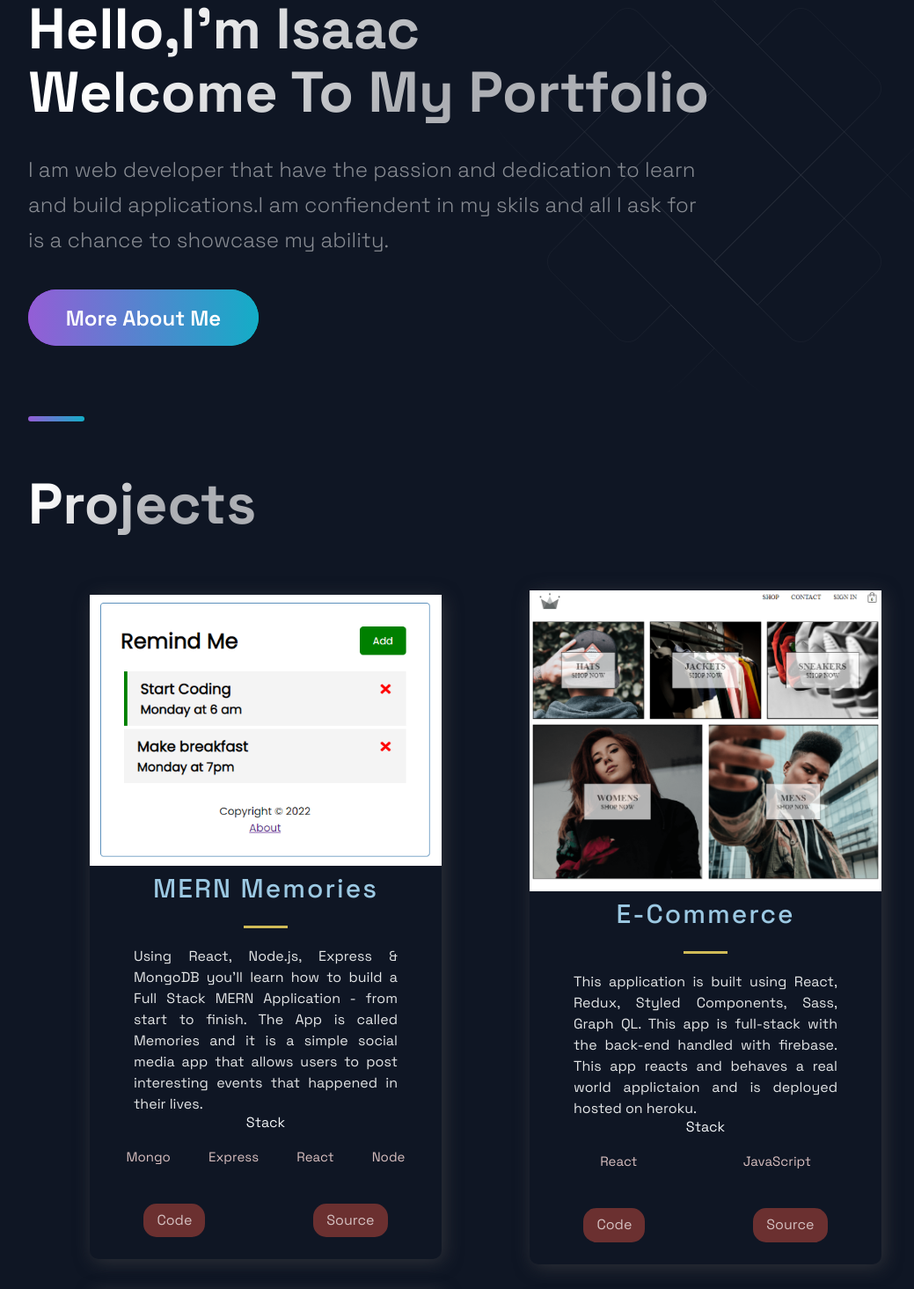
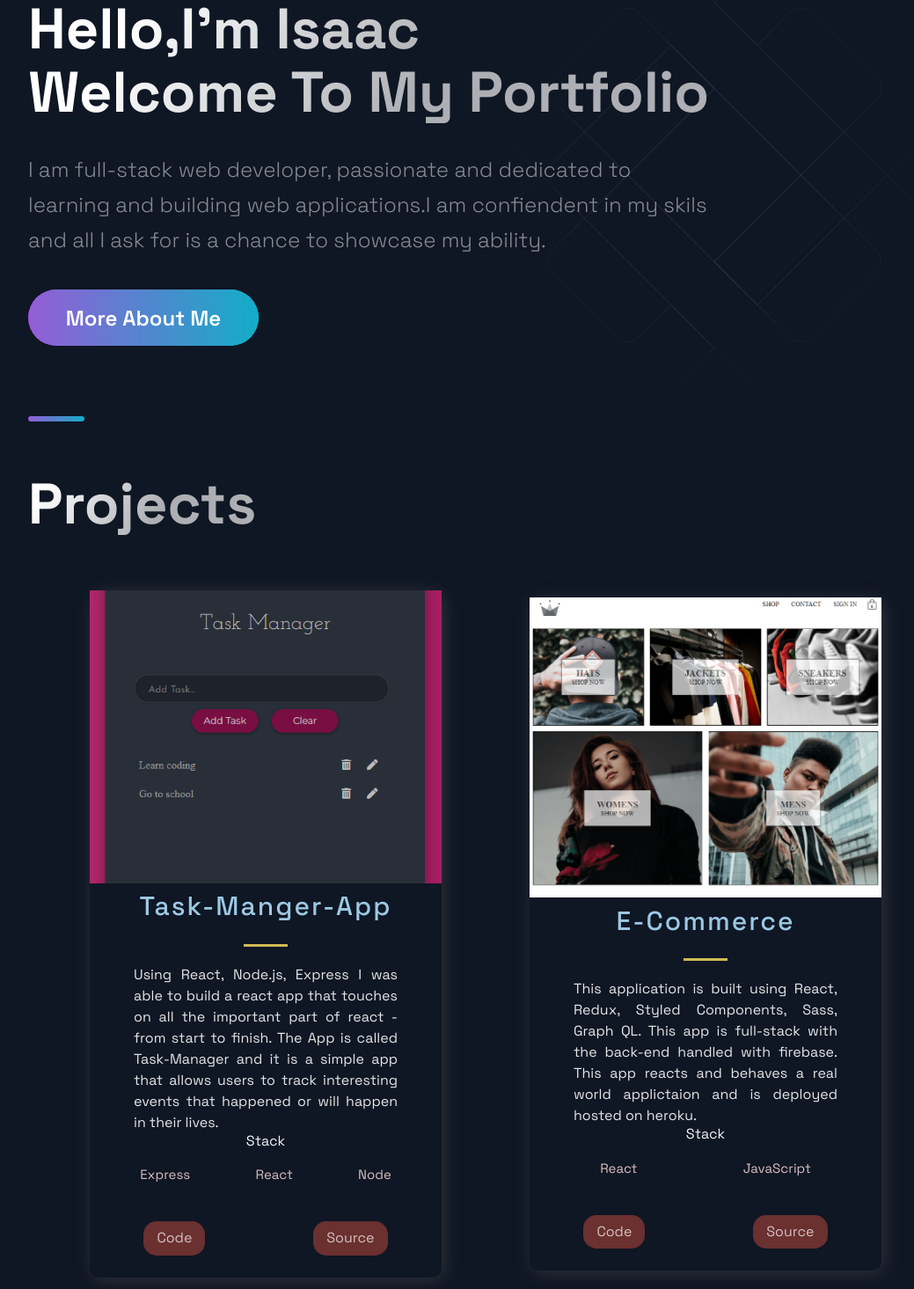
Before and after one commit to Isaac7app/my_portfolio, a Next.js app: page / in a window 1280 px wide. Shown: the part 173-1638 px from the top of the page at 88% size, without its empty margins (88-1127 px from the left). Built offline with nearby package versions, Linux system fonts and the light colour scheme.

Commit message:
added a new image and also trim some code down

```diff
--- a/src/components/Hero/Hero.js
+++ b/src/components/Hero/Hero.js
@@ -1,20 +1,30 @@
-import React from 'react';
+import React from "react";
 
-import { Section, SectionText, SectionTitle } from '../../styles/GlobalComponents';
-import Button from '../../styles/GlobalComponents/Button';
-import { LeftSection } from './HeroStyles';
+import {
+  Section,
+  SectionText,
+  SectionTitle,
+} from "../../styles/GlobalComponents";
+import Button from "../../styles/GlobalComponents/Button";
+import { LeftSection } from "./HeroStyles";
 
 const Hero = () => (
   <Section row nopadding>
     <LeftSection>
       <SectionTitle main center>
-        Hello,I'm Isaac  <br />
+        Hello,I'm Isaac <br />
         Welcome To My Portfolio
       </SectionTitle>
       <SectionText>
-        I am web developer that have the passion and dedication to learn and build applications.I am confiendent in my skils and all I ask for is a chance to showcase my ability.
+        I am full-stack web developer, passionate and dedicated to learning and
+        building web applications.I am confiendent in my skils and all I ask for
+        is a chance to showcase my ability.
       </SectionText>
-      <Button onClick={() => window.location = 'https://github.com/Isaac7app'}>More About Me</Button>
+      <Button
+        onClick={() => (window.location = "https://github.com/Isaac7app")}
+      >
+        More About Me
+      </Button>
     </LeftSection>
   </Section>
 );
--- a/src/constants/constants.js
+++ b/src/constants/constants.js
@@ -1,46 +1,50 @@
 export const projects = [
   {
-    title: 'MERN Memories',
-    description: "Using React, Node.js, Express & MongoDB you'll learn how to build a Full Stack MERN Application - from start to finish. The App is called Memories and it is a simple social media app that allows users to post interesting events that happened in their lives.",
-      image: '/images/1.png',
-      tags: ['Mongo', 'Express', 'React', 'Node'],
-    source: 'https://google.com',
-    visit: 'https://google.com',
+    title: "Task-Manger-App",
+    description:
+      "Using React, Node.js, Express I was able to build a react app that touches on all the important part of react - from start to finish. The App is called Task-Manager and it is a simple app that allows users to track interesting events that happened or will happen in their lives.",
+    image: "/images/1.png",
+    tags: ["Express", "React", "Node"],
+    source: "https://poetic-croissant-d530e7.netlify.app/",
+    visit: "https://github.com/Isaac7app/Task-manager",
     id: 0,
   },
   {
-    title: 'E-Commerce',
-    description:"This application is built using React, Redux, Styled Components, Sass, Graph QL. This app is full-stack with the back-end handled with firebase. This app reacts and behaves a real world applictaion and is deployed hosted on heroku. ",
-    image: '/images/2.png',
-    tags: ['React', 'JavaScript'],
-    source: 'https://kwaku-clothes.herokuapp.com/',
-    visit: 'https://github.com/Isaac7app/kwaku-clothens',
+    title: "E-Commerce",
+    description:
+      "This application is built using React, Redux, Styled Components, Sass, Graph QL. This app is full-stack with the back-end handled with firebase. This app reacts and behaves a real world applictaion and is deployed hosted on heroku. ",
+    image: "/images/2.png",
+    tags: ["React", "JavaScript"],
+    source: "https://kwaku-clothes.herokuapp.com/",
+    visit: "https://github.com/Isaac7app/kwaku-clothens",
     id: 1,
   },
   {
-    title: 'WebRTC App',
-    description: "This is a code repository for the corresponding YouTube video. In this tutorial, we're going to build and deploy a React Video Chat Application using WebRTC.",
-      image: '/images/3.jpg',
-      tags: ['React', 'WebRTC'],
-    source: 'https://google.com',
-    visit: 'https://google.com',
+    title: "WebRTC App",
+    description:
+      "This is a code repository for the corresponding YouTube video. In this tutorial, we're going to build and deploy a React Video Chat Application using WebRTC.",
+    image: "/images/3.jpg",
+    tags: ["React", "WebRTC"],
+    source: "https://google.com",
+    visit: "https://google.com",
     id: 2,
   },
   {
-    title: 'Unichat',
-    description: "This is a code repository for the corresponding video tutorial. In this video, we will create a full Realtime Chat Application",
-    image: '/images/4.jpg',
-    tags: ['React', 'ChatEngine', 'Firebase'],
-    source: 'https://google.com',
-    visit: 'https://google.com',
+    title: "Unichat",
+    description:
+      "This is a code repository for the corresponding video tutorial. In this video, we will create a full Realtime Chat Application",
+    image: "/images/4.jpg",
+    tags: ["React", "ChatEngine", "Firebase"],
+    source: "https://google.com",
+    visit: "https://google.com",
     id: 3,
   },
 ];
 
 export const TimeLineData = [
-  { year: 2019, text: 'Started my journey', },
-  { year: 2020, text: 'Studied a udemy course on web development(ZTM)', },
-  { year: 2020, text: 'Learned programing in C# with Malmö University', },
-  { year: 2020, text: 'studied video game production with Luleå University', },
-  { year: 2021, text: 'Join FooCoding Intensive Course on web development', },
+  { year: 2019, text: "Started my journey" },
+  { year: 2020, text: "Studied a udemy course on web development(ZTM)" },
+  { year: 2020, text: "Learned programing in C# with Malmö University" },
+  { year: 2020, text: "studied video game production with Luleå University" },
+  { year: 2021, text: "Join FooCoding Intensive Course on web development" },
 ];
```
Also changed, not shown: src/components/Footer/Footer.js (+18 -6 lines), src/components/TimeLine/TimeLine.js (+47 -20 lines), public/images/1.png.
